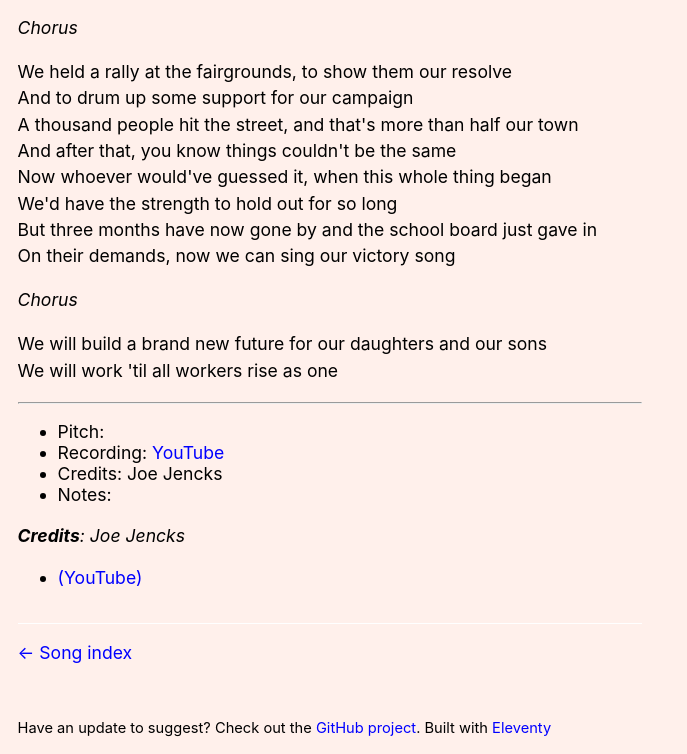
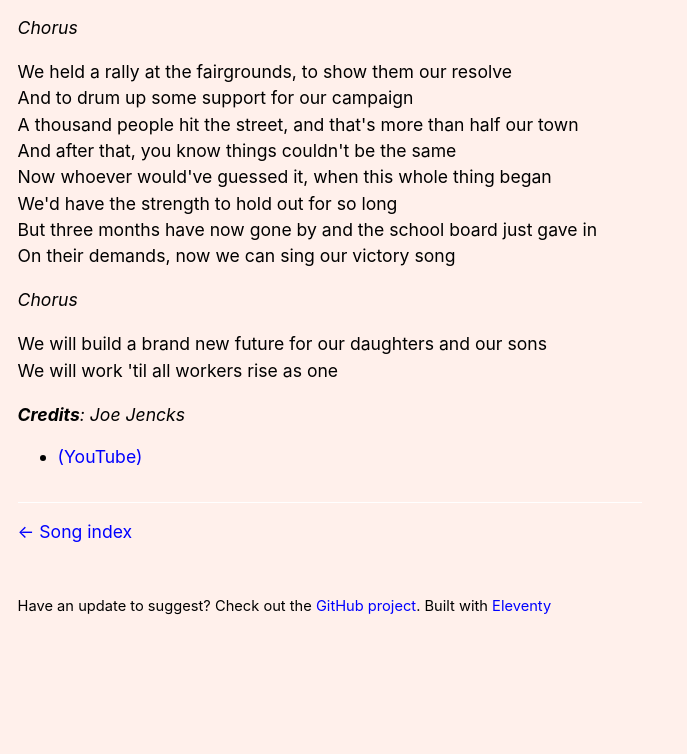
Before and after one commit to rrchoir/11ty-rrchoir, an Eleventy site: page songs/rise_as_one.md in a window 1280 px wide. Shown: the part 1073-1827 px from the top of the page, without its empty margins (0-687 px from the left). After the commit the page ends 1706 px from the top, so only its background shows below. Built offline with nearby package versions, Linux system fonts and the light colour scheme; Eleventy itself is replaced by a stand-in of ours; files that its build step writes are made by us from their sources.

Commit message:
Update Song “rise_as_one”

```diff
--- a/songs/rise_as_one.md
+++ b/songs/rise_as_one.md
@@ -55,10 +55,3 @@ On their demands, now we can sing our victory song
 
 We will build a brand new future for our daughters and our sons\
 We will work 'til all workers rise as one
-
-- - -
-
-* Pitch:
-* Recording: [YouTube](https://www.youtube.com/watch?v=A69eP-kiARk)
-* Credits: Joe Jencks
-* Notes:
```
